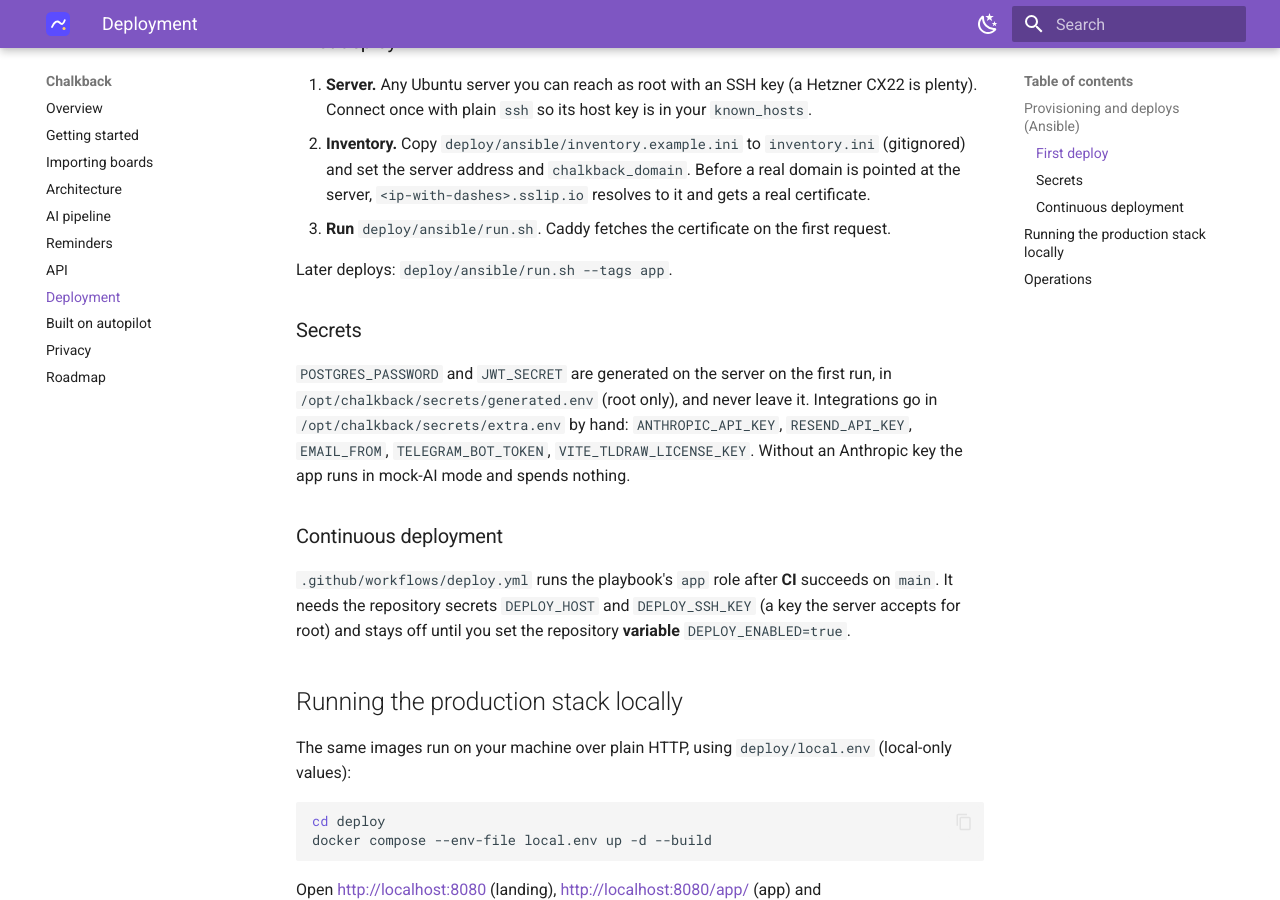
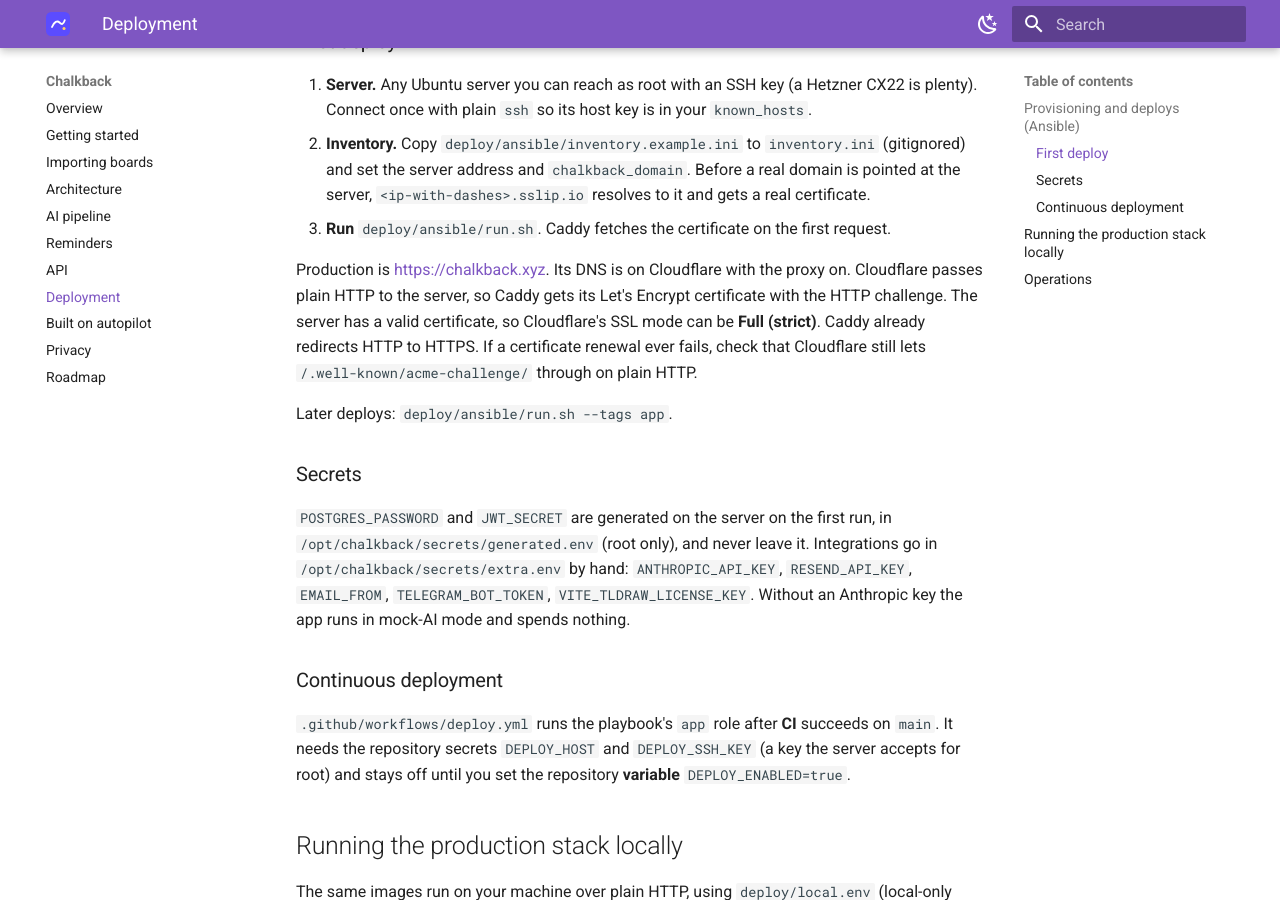
Before and after one commit to Durapix/chalkback, an MkDocs documentation site: the page built from docs/deployment.md, in a window 1280 px wide and 900 px high, scrolled down 940 px. Built offline with MkDocs 1.6.1 and Material for MkDocs 9.7.7, drawn with Linux system fonts in a browser that asks for light colours.

Commit message:
docs: production lives at chalkback.xyz
Co-Authored-By: Claude Opus 5.5 <noreply@anthropic.com>

```diff
--- a/docs/deployment.md
+++ b/docs/deployment.md
@@ -30,6 +30,12 @@ macOS and Linux. See `deploy/ansible/README.md` for the details.
    set the server address and `chalkback_domain`. Before a real domain is pointed at the server,
    `<ip-with-dashes>.sslip.io` resolves to it and gets a real certificate.
 3. **Run** `deploy/ansible/run.sh`. Caddy fetches the certificate on the first request.
+
+Production is <https://chalkback.xyz>. Its DNS is on Cloudflare with the proxy on. Cloudflare
+passes plain HTTP to the server, so Caddy gets its Let's Encrypt certificate with the HTTP
+challenge. The server has a valid certificate, so Cloudflare's SSL mode can be **Full (strict)**.
+Caddy already redirects HTTP to HTTPS. If a certificate renewal ever fails, check that Cloudflare
+still lets `/.well-known/acme-challenge/` through on plain HTTP.
 
 Later deploys: `deploy/ansible/run.sh --tags app`.
 
--- a/mkdocs.yml
+++ b/mkdocs.yml
@@ -1,6 +1,6 @@
 site_name: Chalkback
 site_description: Whiteboard photos in, editable boards and lesson recaps out.
-site_url: https://example.com/docs/
+site_url: https://chalkback.xyz/docs/
 repo_url: ""
 docs_dir: docs
 site_dir: site
```
Also changed, not shown: README.md (+2 -0 lines), docs/roadmap.md (+2 -3 lines).
